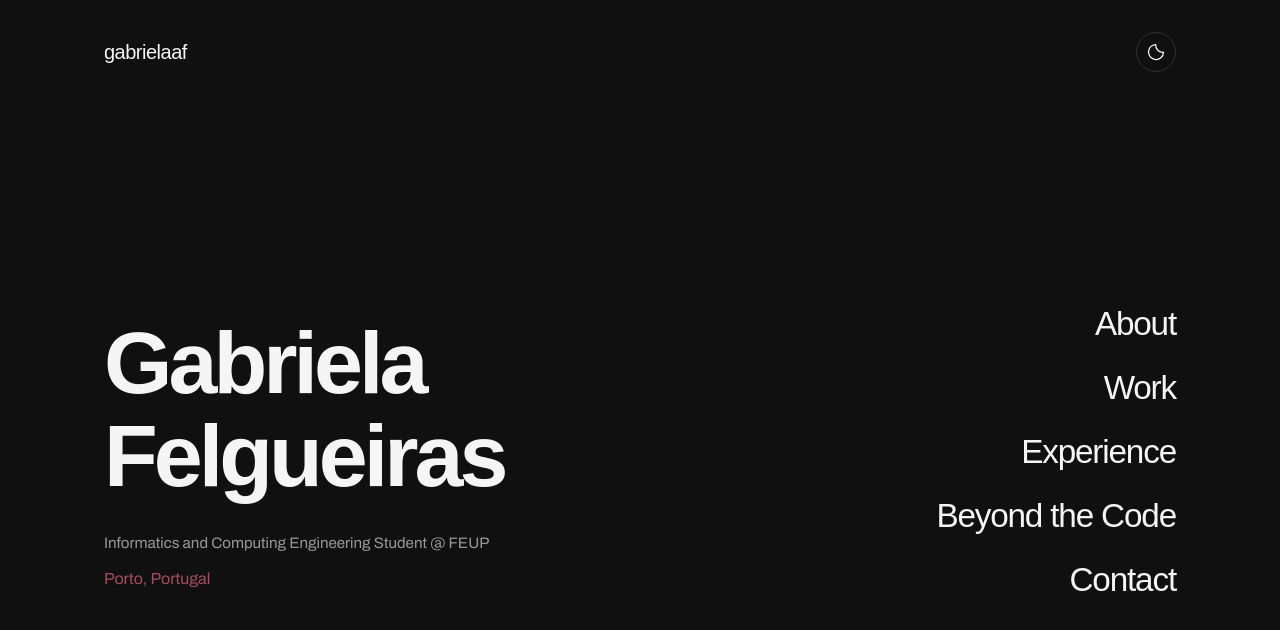
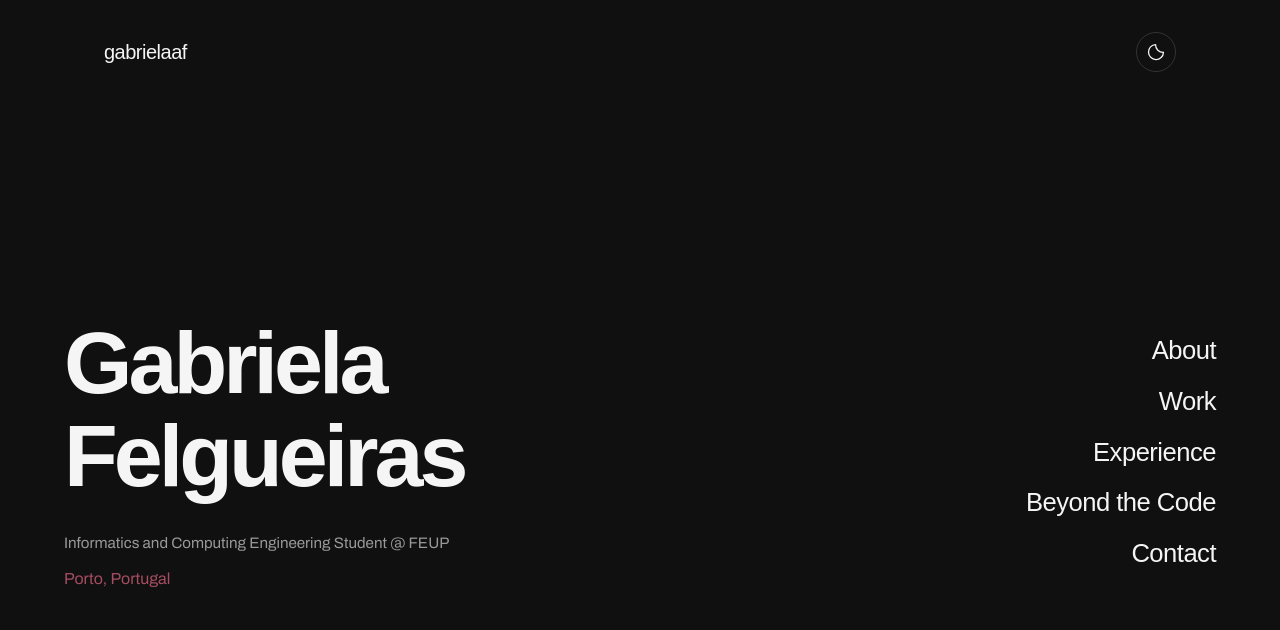
Before and after one commit to gabriielaaf/myportfolio, a React (Vite) app: page / in a window 1280 px wide. Shown: the top 630 px of the page. Built offline with nearby package versions, Linux system fonts and the light colour scheme; a web font is replaced by a local one.

Commit message:
more changes

```diff
--- a/src/App.module.css
+++ b/src/App.module.css
@@ -19,14 +19,14 @@
 
 .home {
   display: grid;
-  grid-template-columns: minmax(0, 1.3fr) minmax(0, 0.7fr);
+  grid-template-columns: minmax(0, 1.2fr) minmax(0, 0.8fr);
   align-items: center;
-  gap: clamp(2rem, 5vw, 5rem);
+  gap: 4rem;
 
   flex: 1;
 
   width: 100%;
-  max-width: var(--content-max-width);
+  max-width: 1350px;
 
   margin-inline: auto;
   padding: 3rem var(--page-padding);
--- a/src/components/home/HomeNavigation.module.css
+++ b/src/components/home/HomeNavigation.module.css
@@ -15,7 +15,7 @@
   display: flex;
   flex-direction: column;
   align-items: flex-end;
-  gap: clamp(1rem, 2vw, 1.75rem);
+  gap: 1.25rem;
 
   margin: 0;
   padding: 0;
@@ -23,20 +23,14 @@
   list-style: none;
 }
 
-.links li {
-  opacity: 0;
-  animation: menuReveal 800ms
-    cubic-bezier(0.22, 1, 0.36, 1) both;
-}
-
 .links a {
   display: inline-block;
 
   font-family: var(--font-heading);
-  font-size: clamp(1.5rem, 2.6vw, 2.5rem);
-  font-weight: 500;
-  line-height: 1.15;
-  letter-spacing: -0.035em;
+  font-size: clamp(1.4rem, 2vw, 1.9rem);
+  font-weight: 400;
+  line-height: 1.2;
+  letter-spacing: -0.02em;
 
   color: var(--foreground);
   text-decoration: none;
@@ -50,11 +44,6 @@
 .links a:hover {
   color: var(--accent);
   transform: translateX(-8px);
-}
-
-.links a:focus-visible {
-  outline: 2px solid var(--accent);
-  outline-offset: 5px;
 }
 
 /* Animations */
--- a/src/components/layout/Header.module.css
+++ b/src/components/layout/Header.module.css
@@ -23,6 +23,13 @@
   gap: 0.75rem;
 }
 
+/* Homepage header */
+
+.homeHeader {
+  max-width: 1350px;
+  padding-inline: var(--page-padding);
+}
+
 /* Responsive */
 
 @media (max-width: 767px) {
--- a/src/components/layout/Header.tsx
+++ b/src/components/layout/Header.tsx
@@ -8,7 +8,10 @@ function Header() {
   const { pathname } = useLocation();
 
   return (
-    <header className={styles.header}>
+    <header
+      className={`${styles.header} ${pathname === "/" ? styles.homeHeader : ""
+        }`}
+    >
       <Link to="/" className={styles.logo}>
         gabrielaaf
       </Link>
```
